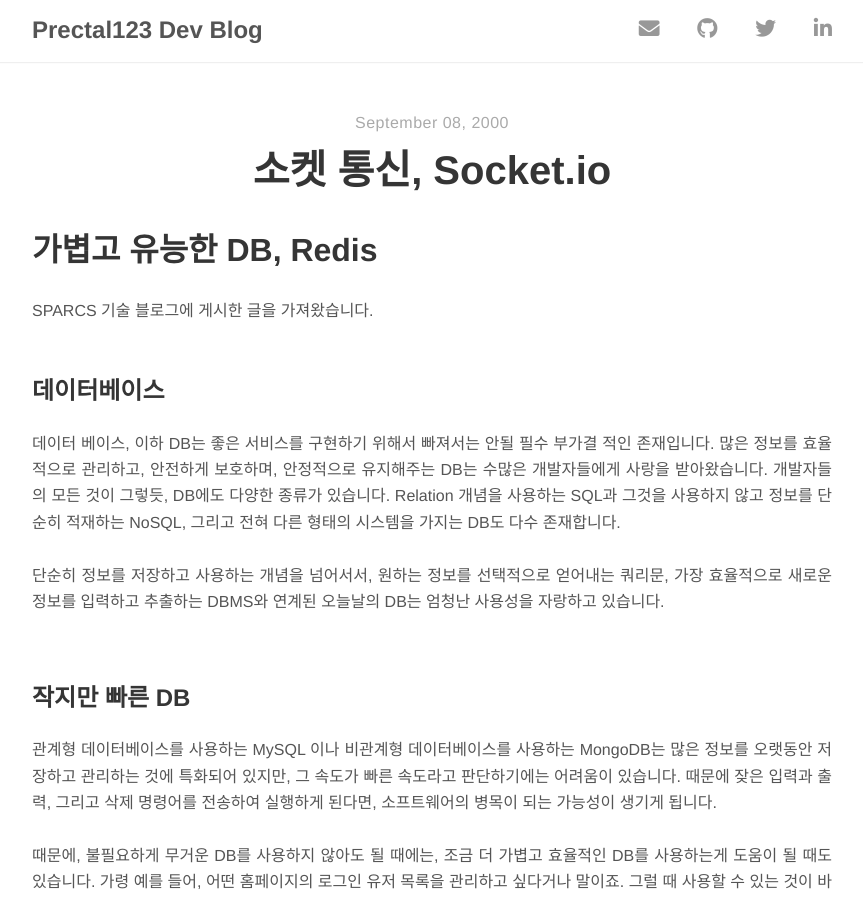
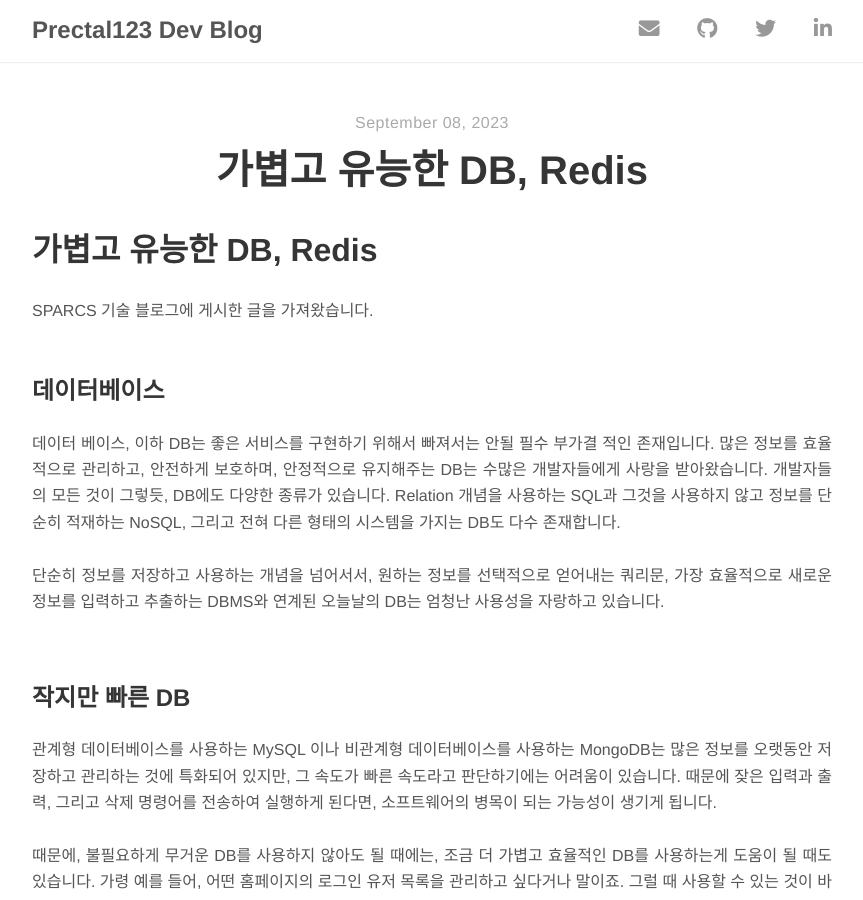
Before and after one commit to prectal123/prectal123.github.io, a Jekyll site: the page built from _posts/2023-09-08-Redis-DB.md, in a window 1280 px wide and 900 px high. Shown: the whole window, without its empty margins (208-1071 px from the left). Built offline with Jekyll 4.4.1, drawn with Linux system fonts in a browser that asks for light colours; nearby versions of some CDN libraries.

Commit message:
post(fix): fix Redis DB post date and title

```diff
--- a/_posts/2000-09-08-Redis-DB.md
+++ b/_posts/2023-09-08-Redis-DB.md
@@ -1,6 +1,6 @@
 ---
 layout: post
-title: "소켓 통신, Socket.io"
+title: "가볍고 유능한 DB, Redis"
 author: "Hajun"
 ---
 
```
